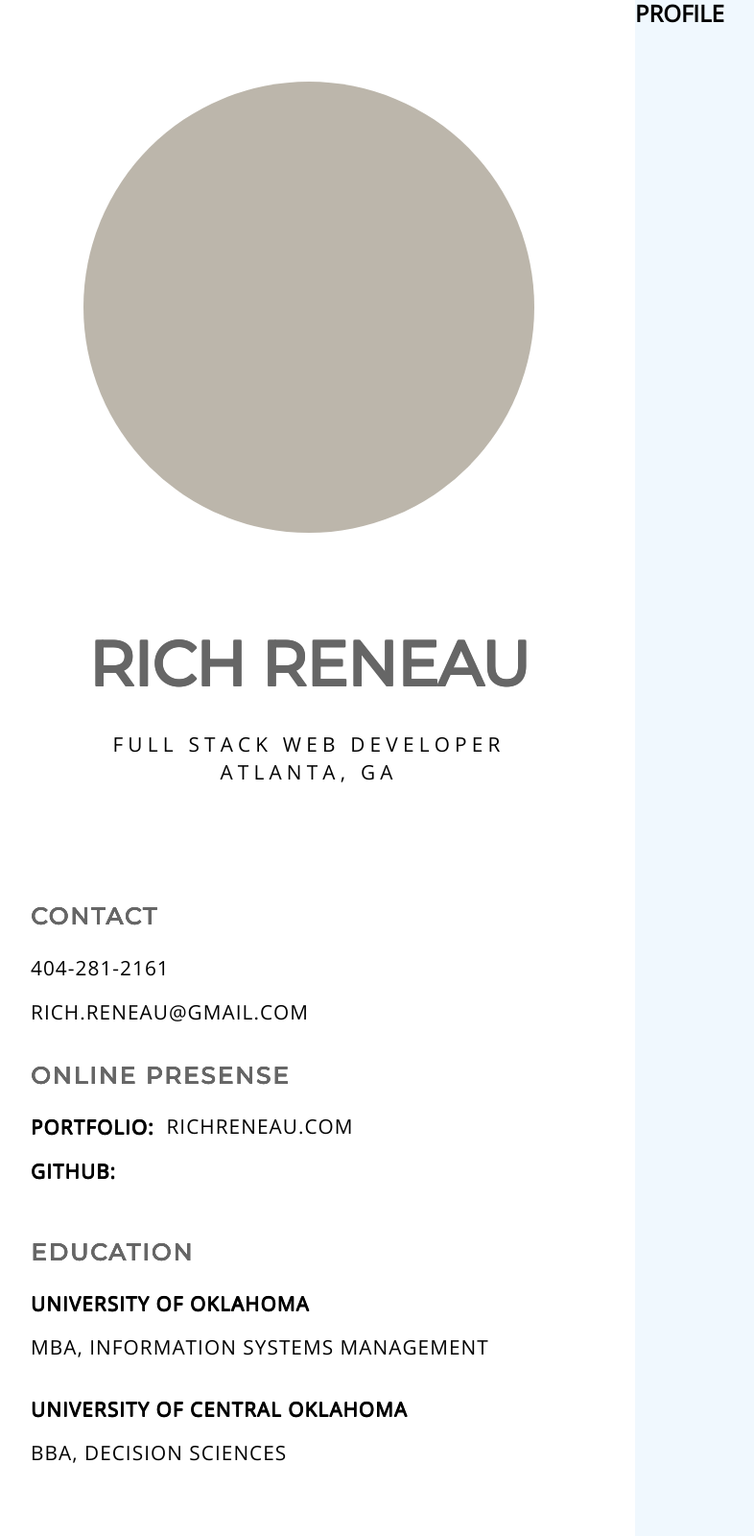
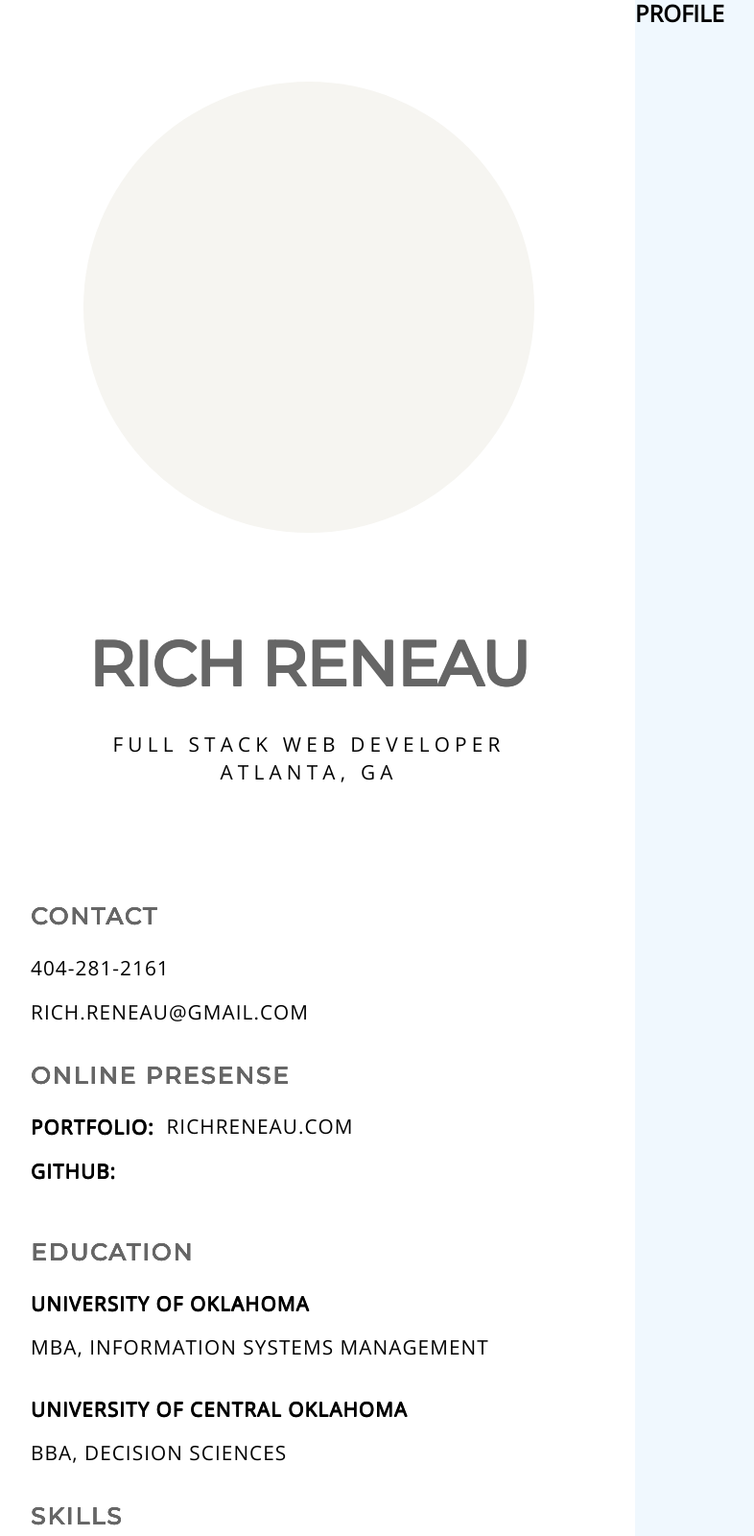
Before and after one commit to rreneau17/resume, a plain HTML site: page index.html in a window 1280 px wide. Shown: the top 1600 px of the page at 96% size, without its empty margins (18-804 px from the left). Drawn offline with nearby package versions, Linux system fonts and the light colour scheme; files whose address does not match are found by name.

Commit message:
minor adjustments to left side formatting

```diff
--- a/index.html
+++ b/index.html
@@ -36,6 +36,9 @@
                     <p><span class="very-bold">UNIVERSITY OF CENTRAL OKLAHOMA</span></p>
                     <p>BBA, DECISION SCIENCES</p>
             </div>
+            <div class="left-items">
+                <h2>SKILLS</h2>
+        </div>
         </div>
         <div class="right-container">
             <H2>PROFILE</H2>
--- a/stylesheets/main.css
+++ b/stylesheets/main.css
@@ -36,7 +36,7 @@ html, body{
 
   .profile-pic {
       border-radius: 50%;
-      background-color: #bcb6ab;
+      background-color: #f6f5f1;
       width: 470px;
       height: 470px;
       margin-left: auto;
```
